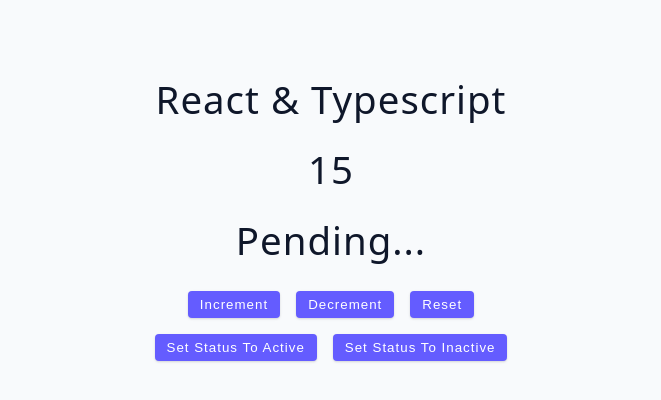
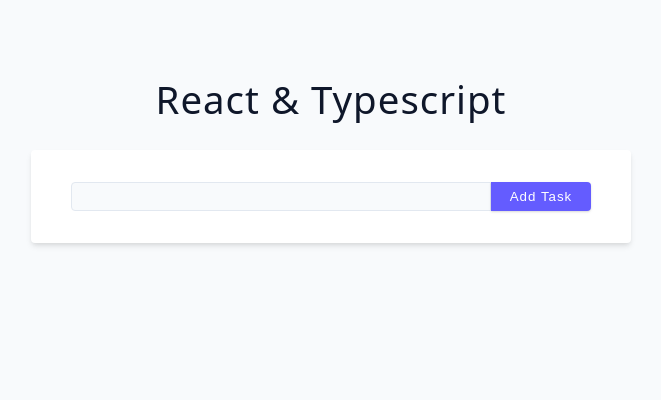
Before and after one commit to inga-divra/typescript-react-essentials, a React app: page / in a window 1280 px wide. Shown: the top 400 px of the page, without its empty margins (309-970 px from the left). Built offline with nearby package versions, Linux system fonts and the light colour scheme; the HTML template or start-up script is replaced by a standard one.

Commit message:
Built a task application with React and TypeScript: added form for tasks, list display, task toggling, and localStorage integration.

```diff
--- a/src/App.tsx
+++ b/src/App.tsx
@@ -1,4 +1,4 @@
-import Component from './starter/09-rtk';
+import Component from './starter/10-tasks';
 
 function App() {
   return (
--- /dev/null
+++ b/src/starter/10-tasks/Form.tsx
@@ -0,0 +1,40 @@
+import { useState } from 'react';
+import { type Task } from './types';
+
+type FormProps = {
+  addTask: (task: Task) => void;
+};
+
+const Form = ({ addTask }: FormProps) => {
+  const [text, setText] = useState('');
+
+  const handleSubmit = (e: React.FormEvent<HTMLFormElement>) => {
+    e.preventDefault();
+    if (!text) {
+      alert('Please enter a task');
+      return;
+    }
+    addTask({
+      id: new Date().getTime().toString(),
+      description: text,
+      isCompleted: false,
+    });
+
+    setText('');
+  };
+  return (
+    <form className='form task-form' onSubmit={handleSubmit}>
+      <input
+        type='text'
+        className='form-input'
+        value={text}
+        onChange={(e) => setText(e.target.value)}
+      />
+      <button className='btn' type='submit'>
+        Add task
+      </button>
+    </form>
+  );
+};
+
+export default Form;
--- /dev/null
+++ b/src/starter/10-tasks/List.tsx
@@ -0,0 +1,28 @@
+import { type Task } from './types';
+
+type ListProps = {
+  tasks: Task[];
+  toggleTask: ({ id }: { id: string }) => void;
+};
+
+const List = ({ tasks, toggleTask }: ListProps) => {
+  return (
+    <ul className='list'>
+      {tasks.map((task) => {
+        return (
+          <li key={task.id}>
+            <p className='task-text'>{task.description}</p>
+            <input
+              type='checkbox'
+              checked={task.isCompleted}
+              onChange={() => {
+                toggleTask({ id: task.id });
+              }}
+            />
+          </li>
+        );
+      })}
+    </ul>
+  );
+};
+export default List;
--- a/src/starter/10-tasks/index.tsx
+++ b/src/starter/10-tasks/index.tsx
@@ -1,8 +1,42 @@
+import { useEffect, useState } from 'react';
+import Form from './Form';
+import List from './List';
+import { type Task } from './types';
+
+// Load tasks from localStorage
+function loadTasks(): Task[] {
+  const storedTasks = localStorage.getItem('tasks');
+  return storedTasks ? JSON.parse(storedTasks) : [];
+}
+
+function updateStorage(tasks: Task[]): void {
+  localStorage.setItem('tasks', JSON.stringify(tasks));
+}
+
 function Component() {
+  const [tasks, setTasks] = useState<Task[]>(() => loadTasks());
+
+  const addTask = (task: Task) => {
+    setTasks([...tasks, task]);
+  };
+
+  const toggleTask = ({ id }: { id: string }) => {
+    setTasks(
+      tasks.map((task) => {
+        if (task.id === id) {
+          return { ...task, isCompleted: !task.isCompleted };
+        }
+        return task;
+      })
+    );
+  };
+  useEffect(() => {
+    updateStorage(tasks);
+  }, [tasks]);
   return (
     <div>
-      <h2>React & Typescript</h2>
-      <h2>Task List</h2>
+      <Form addTask={addTask} />
+      <List tasks={tasks} toggleTask={toggleTask} />
     </div>
   );
 }
--- /dev/null
+++ b/src/starter/10-tasks/types.ts
@@ -0,0 +1,5 @@
+export type Task = {
+    id: string;
+    description: string;
+    isCompleted: boolean;
+}
```
